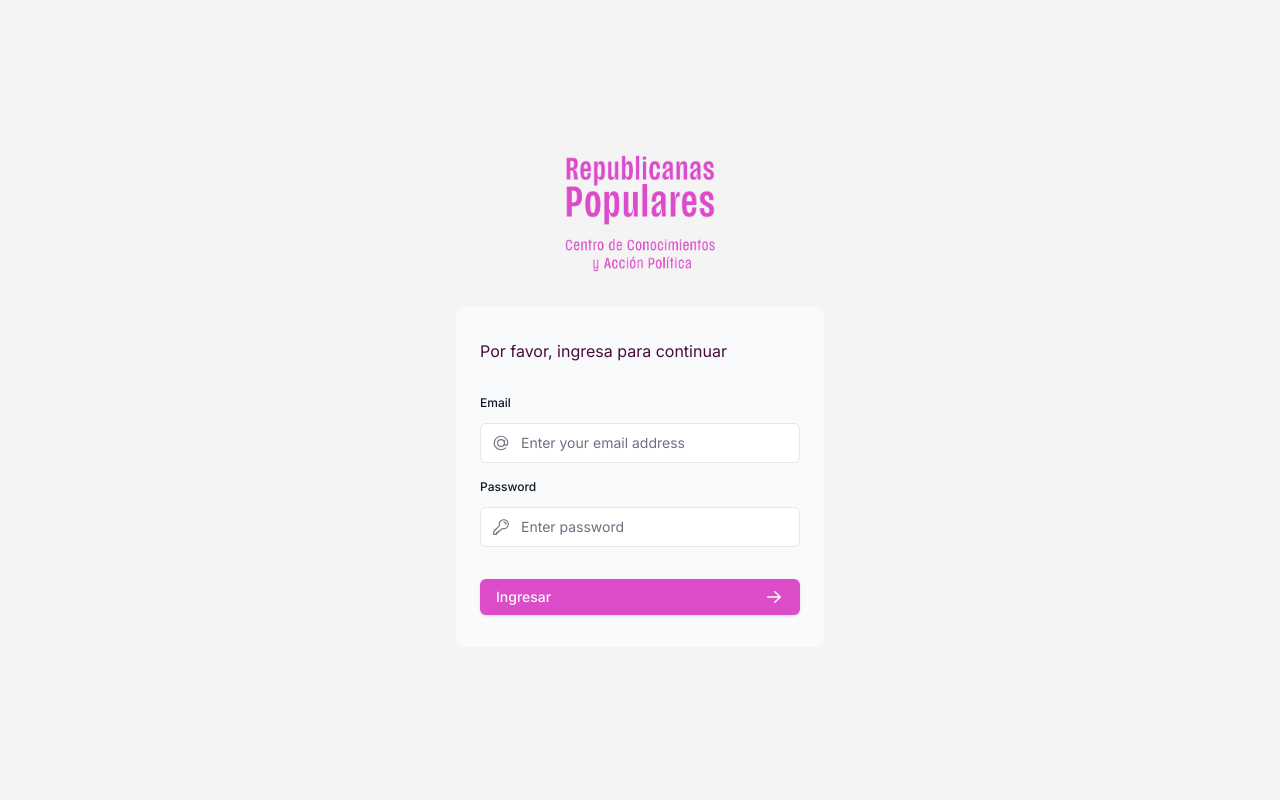
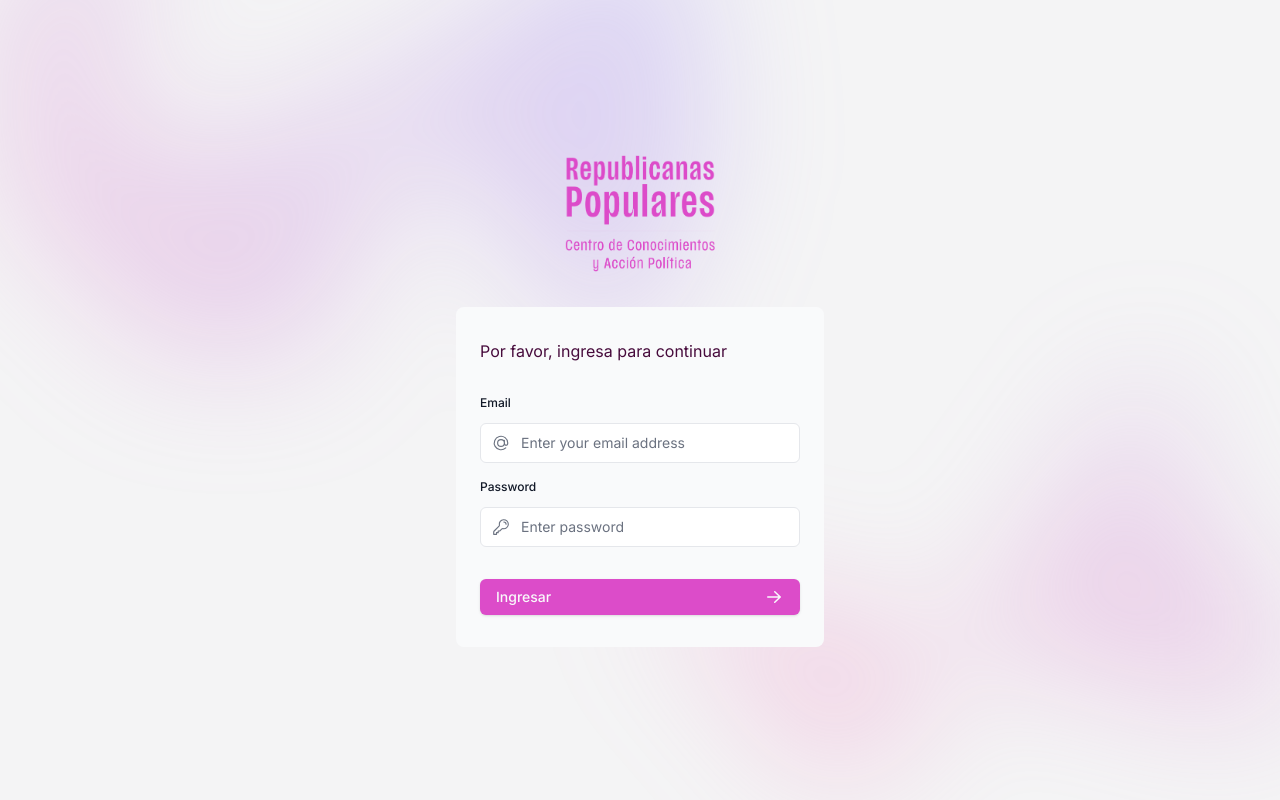
Before and after one commit to ObervatorioDeFeminicidios/Observatorio, a Next.js app: page /login in a window 1280 px wide. Built offline with nearby package versions, Linux system fonts and the light colour scheme.

Commit message:
OB-47 Adding some styles - background

```diff
--- a/app/dashboard/layout.tsx
+++ b/app/dashboard/layout.tsx
@@ -1,4 +1,3 @@
-import { Background } from '@/components/Background';
 import Sidebar from '@/components/Sidebar';
 
 export default function Layout({ children }: { children: React.ReactNode }) {
@@ -7,7 +6,7 @@ export default function Layout({ children }: { children: React.ReactNode }) {
     <div className="h-screen w-full lg:grid lg:grid-cols-[240px,1fr]">
       <Sidebar />
       <main className="col-start-2 ml-2 mr-2 mt-2 rounded-t-lg border border-gray-300 bg-white px-8 py-6 md:overflow-y-auto lg:ml-0">
-        <Background>{children}</Background>
+        {children}
       </main>
     </div>
   );
--- a/app/login/page.tsx
+++ b/app/login/page.tsx
@@ -1,8 +1,10 @@
+import { Background } from '@/components/Background';
 import LoginForm from '@/components/LoginForm';
 import Image from 'next/image';
 
 export default function LoginPage() {
   return (
+    <Background>
       <main className="flex items-center justify-center md:h-screen">
         <div className="relative mx-auto flex w-full min-w-[380px] max-w-[400px] flex-col items-center gap-4 p-4">
           <Image
@@ -15,5 +17,6 @@ export default function LoginPage() {
           <LoginForm />
         </div>
       </main>
+    </Background>
   );
 }
```
Lines whose indentation alone changed are shown as unchanged.
